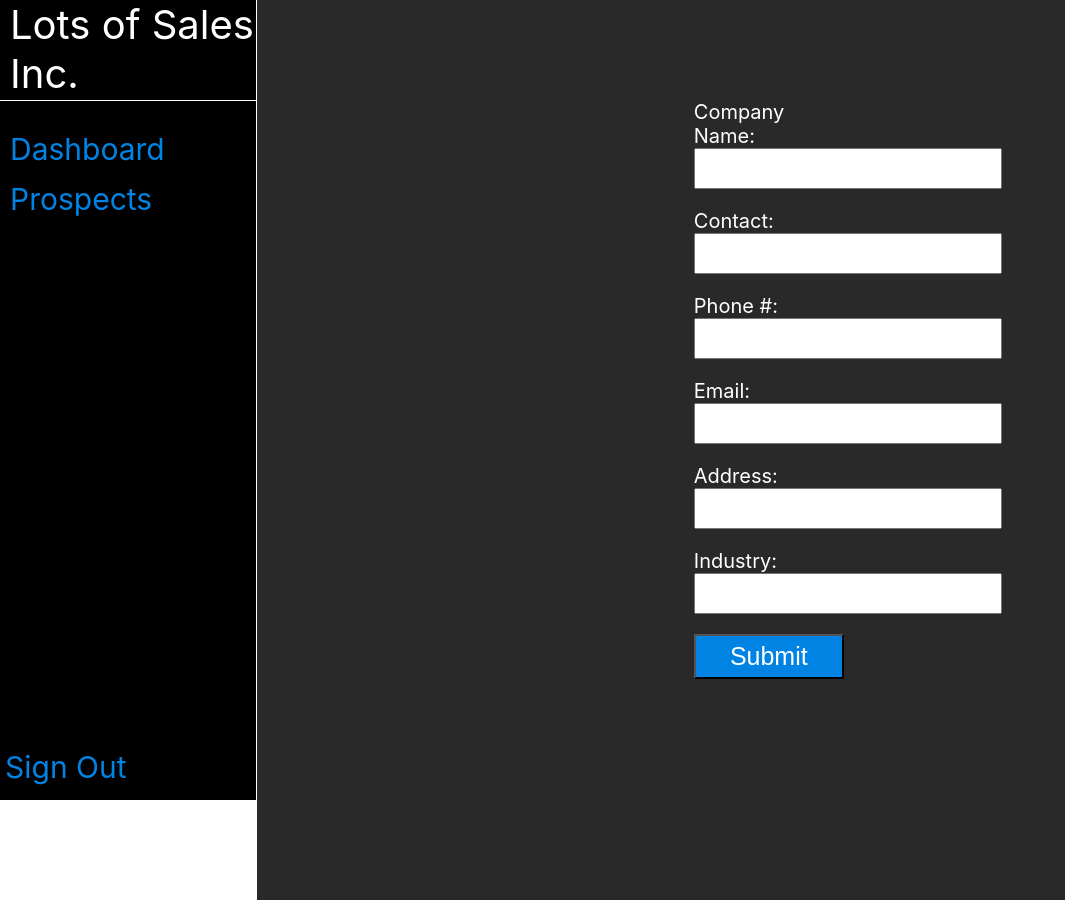
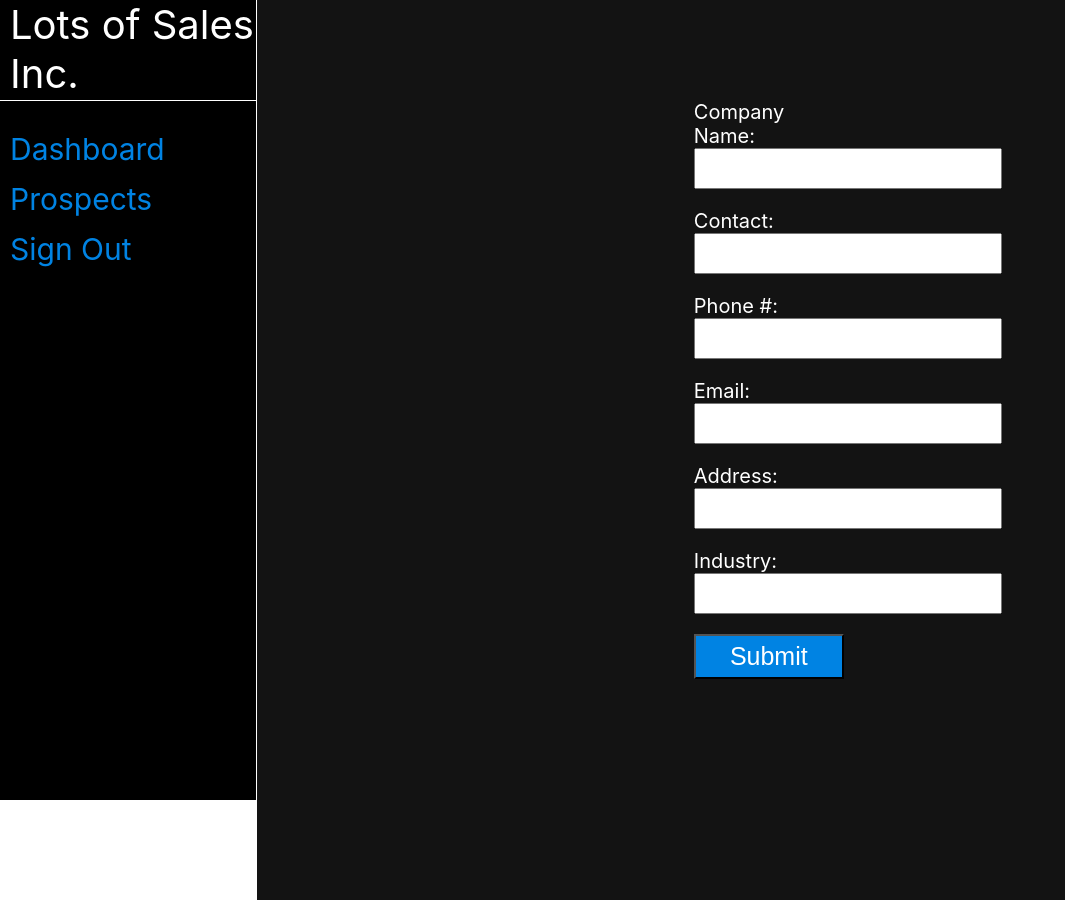
Before and after one commit to mtpulido/Sales-Skywalker, a React (Create React App) app in the folder client/: page /businesses/add in a window 1280 px wide. Shown: the whole page, without its empty margins (0-1065 px from the left). Built offline with nearby package versions, Linux system fonts and the light colour scheme; no server answers.

Commit message:
styling tweaks

```diff
--- a/client/src/layout/Layout.css
+++ b/client/src/layout/Layout.css
@@ -22,7 +22,7 @@ a {
 .layout-children {
   /* border: green 5px solid; */
   width: 80vw;
-  background-color: #292929;
+  background-color: #131313;
   overflow-x: hidden;
    /* display: flex; */
   /* justify-content: center;
@@ -60,9 +60,9 @@ a {
   height: 50px;
 }
 .navigation-signout {
-  position: fixed;
+  position: sticky;
   bottom: 0;
-  margin: 0 0 15px 5px;
+  padding-left: 10px;
   font-size: 30px;
   color: #0083E3;
 }
--- a/client/src/screens/details/Details.css
+++ b/client/src/screens/details/Details.css
@@ -4,6 +4,7 @@
   "I I N"
   "B B B";
   width:80vw;
+  height: 100vh;
   background-color: #000000;
   filter: drop-shadow(0 0 5px rgb(90, 88, 88));
 }
--- a/client/src/screens/details/Details.jsx
+++ b/client/src/screens/details/Details.jsx
@@ -36,10 +36,13 @@ const Details = (props) => {
         business_id: id,
         action: "Email",
       });
-    } else {
-      console.log("these aren't true!");
     }
   }, [id]);
+  console.log(oneBusiness)
+  console.log("id through busniess", oneBusiness?.user_id)
+  console.log("id through props", props.currentUser.id)
+
+
 
   return (
     <div className="details-container">
@@ -77,7 +80,7 @@ const Details = (props) => {
         NOTES:
         <div>{oneBusiness?.notes}</div>
       </div>
-      <div className="details-buttons-container">
+      {props.currentUser.id === oneBusiness?.user_id ? <div className="details-buttons-container">
         <div className="details-buttons">Meeting</div>
         <div
           className="details-buttons"
@@ -97,7 +100,7 @@ const Details = (props) => {
         <div className="details-buttons" onClick={() => props.handleDelete(id)}>
           Delete
         </div>
-      </div>
+      </div> : null}
     </div>
   );
 };
--- a/client/src/screens/landing/Landing.css
+++ b/client/src/screens/landing/Landing.css
@@ -6,7 +6,7 @@
   "U V";
   width: 100vw;
   height: 100vh;
-  background-color: #292929;
+  background-color: #131313;;
 }
 
 .landing-logo {
```
